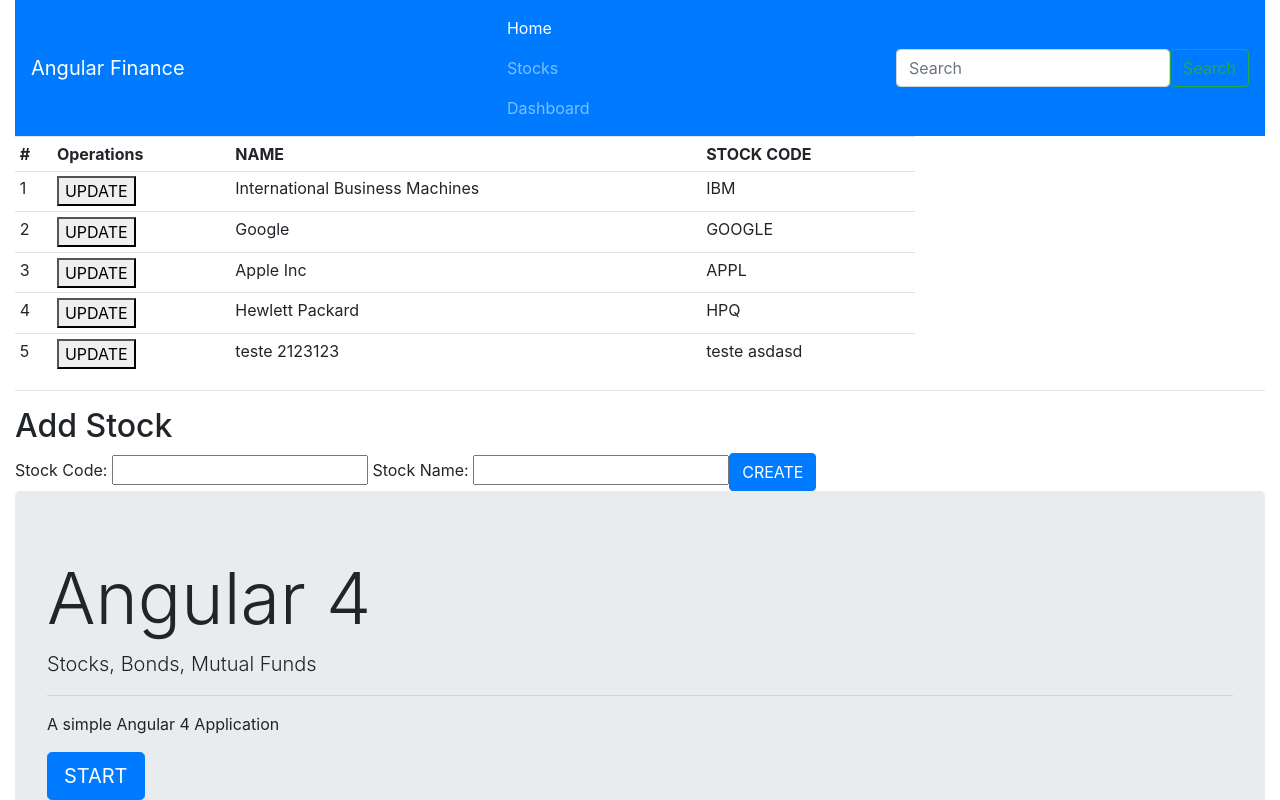
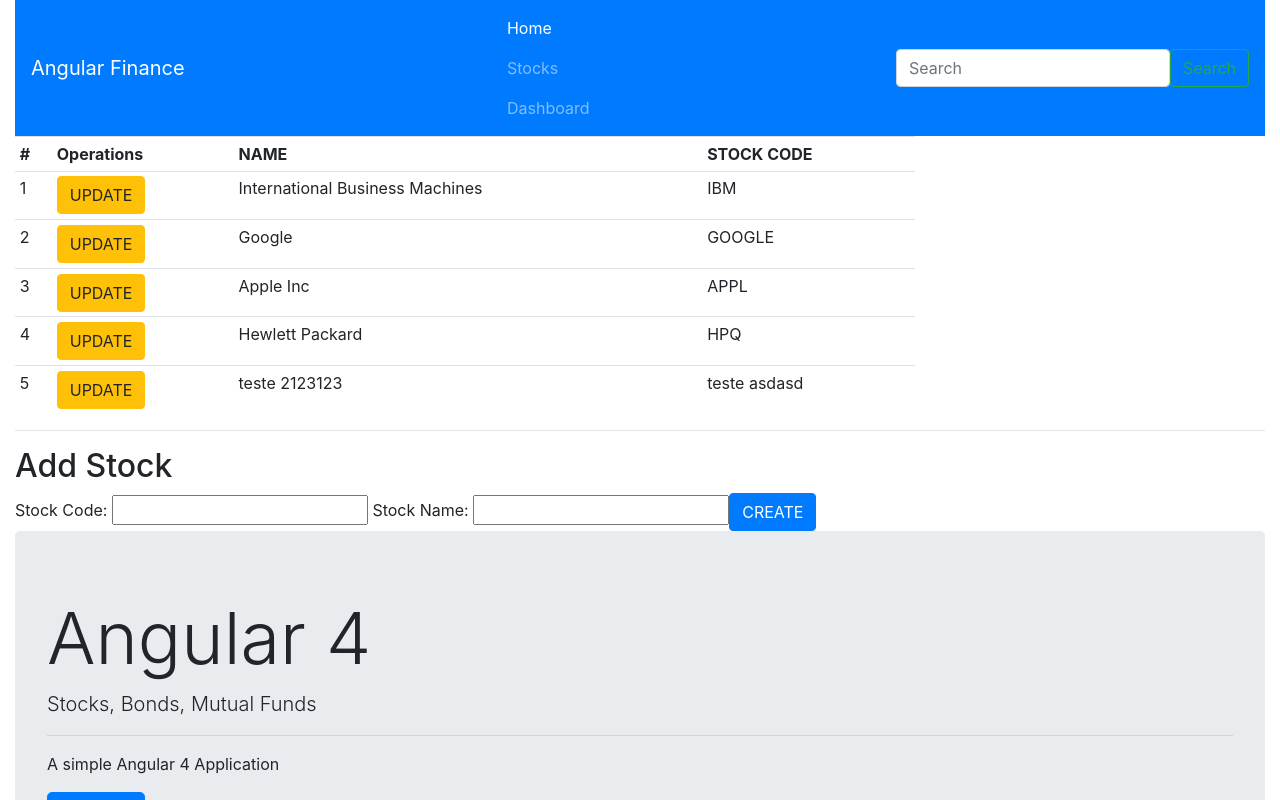
Before and after one commit to AlbertKellner/udemyAngular4, an Angular app: page /dashboard in a window 1280 px wide. Shown: the top 800 px of the page. Built offline with nearby package versions, Linux system fonts and the light colour scheme; data requests are answered from the project's data file.

Commit message:
put styles

```diff
--- a/src/app/dashboard/dashboard.component.html
+++ b/src/app/dashboard/dashboard.component.html
@@ -1,7 +1,7 @@
-<div *ngIf="updateEnable">
+<div class="m-x-auto p-a-2" *ngIf="updateEnable">
   Stock Code: <input #updateStockCode [value]="selectedStock.stockCode">
   Stock Name: <input #updateStockName [value]="selectedStock.name">
-  <button type="button"(click)="updateStock(updateStockCode.value, updateStockName.value)">
+  <button type="button"  class="btn btn-warning" (click)="updateStock(updateStockCode.value, updateStockName.value)">
     UPDATE
   </button>
 </div>
@@ -17,7 +17,7 @@
     <tr *ngFor="let stock of stocks">
       <td>{{stock.id}}</td>
       <td>
-        <button type="button" (click)="loadDetails(stock)"> UPDATE</button>
+        <button type="button" class="btn btn-warning" (click)="loadDetails(stock)"> UPDATE</button>
       </td>
       <td>{{stock.name}}</td>
       <td>{{stock.stockCode}}</td>
```
